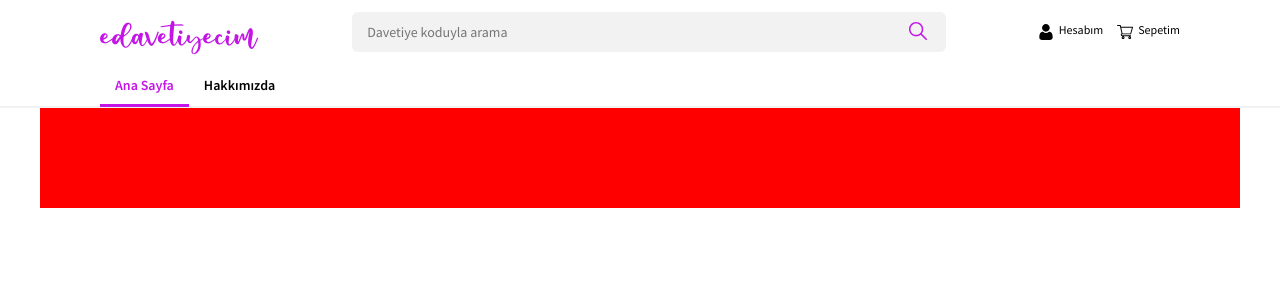
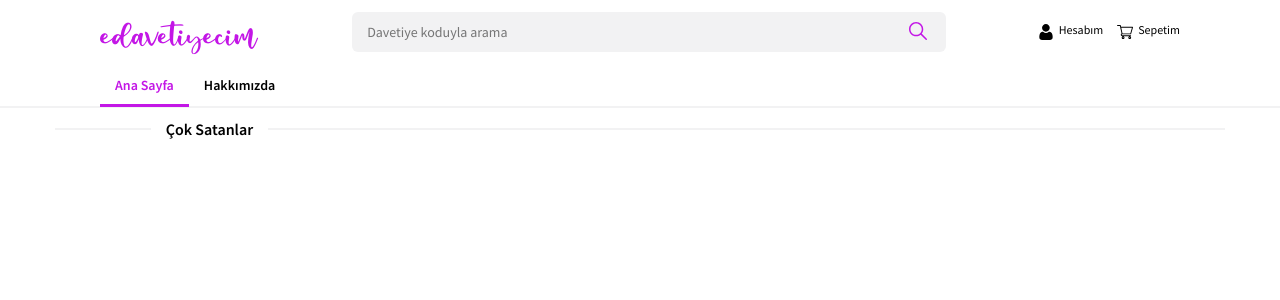
Before and after one commit to MustafaEminn/ecommerce-nextjs-nodejs, a Next.js app in the folder frontend/: page / in a window 1280 px wide. Shown: the top 300 px of the page. Built offline with nearby package versions, Linux system fonts and the light colour scheme.

Commit message:
Divider component added.

```diff
--- /dev/null
+++ b/frontend/components/divider/divider.js
@@ -0,0 +1,11 @@
+import styles from "../../styles/components/divider/divider.module.scss";
+
+function Divider({ children, direction }) {
+  return (
+    <span className={styles.divider} direction={direction}>
+      {children}
+    </span>
+  );
+}
+
+export default Divider;
--- a/frontend/components/navbar/navbar.js
+++ b/frontend/components/navbar/navbar.js
@@ -7,6 +7,7 @@ import SearchBar from "../SearchBar/searchbar";
 import Link from "next/link";
 import { useRouter } from "next/router";
 import { ListPopupContainer, ListPopup } from "../popups/listPopup";
+import Divider from "../divider/divider";
 
 function Navbar() {
   const router = useRouter();
--- a/frontend/constants/page.js
+++ b/frontend/constants/page.js
@@ -19,4 +19,9 @@ export const PAGE = {
     urlPathname: "sepetim",
     href: "/sepetim",
   },
+  CokSatanlar: {
+    name: "Çok Satanlar",
+    urlPathname: "cok-satanlar",
+    href: "/cok-satanlar",
+  },
 };
--- a/frontend/pages/index.js
+++ b/frontend/pages/index.js
@@ -2,6 +2,9 @@ import Head from "next/head";
 import Image from "next/image";
 import styles from "../styles/Home.module.scss";
 import LayoutMain from "../components/Layout/layoutMain";
+import { PAGE } from "../constants";
+import Divider from "../components/divider/divider";
+import Link from "next/dist/client/link";
 
 export default function Home() {
   return (
@@ -13,6 +16,11 @@ export default function Home() {
       </Head>
 
       <LayoutMain>
+        <Divider direction="left">
+          <Link href={PAGE.CokSatanlar.href}>
+            <a>{PAGE.CokSatanlar.name}</a>
+          </Link>
+        </Divider>
         <div style={{ height: "100px" }}></div>
       </LayoutMain>
     </div>
--- a/frontend/styles/components/Layout/LayoutMain.module.scss
+++ b/frontend/styles/components/Layout/LayoutMain.module.scss
@@ -1,4 +1,3 @@
 .main {
-  background-color: red;
   margin: 0 auto;
 }
--- /dev/null
+++ b/frontend/styles/components/divider/divider.module.scss
@@ -0,0 +1,67 @@
+.divider[direction="left"] {
+  font-size: 16px;
+  font-family: var(--source-sans-pro);
+  font-weight: 600;
+  width: 100%;
+  height: 2px;
+  display: flex;
+  align-items: center;
+  padding: 20px 0;
+
+  &:before,
+  &:after {
+    content: "";
+    flex: 1;
+    border-top: 2px solid var(--border-gray);
+    width: 100%;
+    margin: 0 15px;
+  }
+
+  &:before {
+    flex: 0.1;
+  }
+}
+
+.divider[direction="middle"] {
+  font-size: 16px;
+  font-family: var(--source-sans-pro);
+  font-weight: 600;
+  width: 100%;
+  height: 2px;
+  display: flex;
+  align-items: center;
+  padding: 20px 0;
+
+  &:before,
+  &:after {
+    content: "";
+    flex: 1;
+    border-top: 2px solid var(--border-gray);
+    width: 100%;
+    margin: 0 15px;
+  }
+}
+
+.divider[direction="right"] {
+  font-size: 16px;
+  font-family: var(--source-sans-pro);
+  font-weight: 600;
+  width: 100%;
+  height: 2px;
+  display: flex;
+  align-items: center;
+  padding: 20px 0;
+
+  &:before,
+  &:after {
+    content: "";
+    flex: 1;
+    border-top: 2px solid var(--border-gray);
+    width: 100%;
+    margin: 0 15px;
+  }
+
+  &:after {
+    flex: 0.1;
+  }
+}
```
